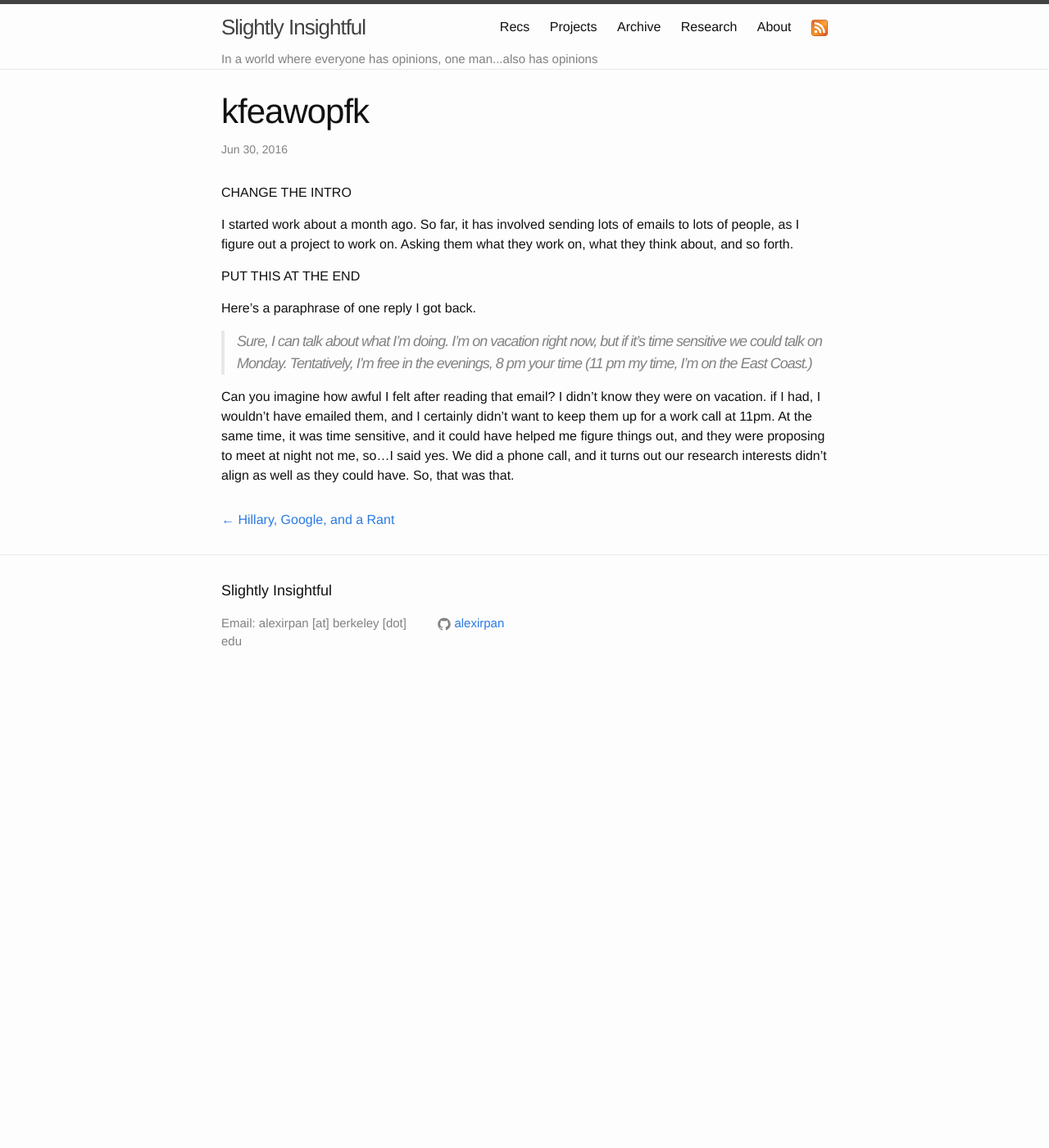
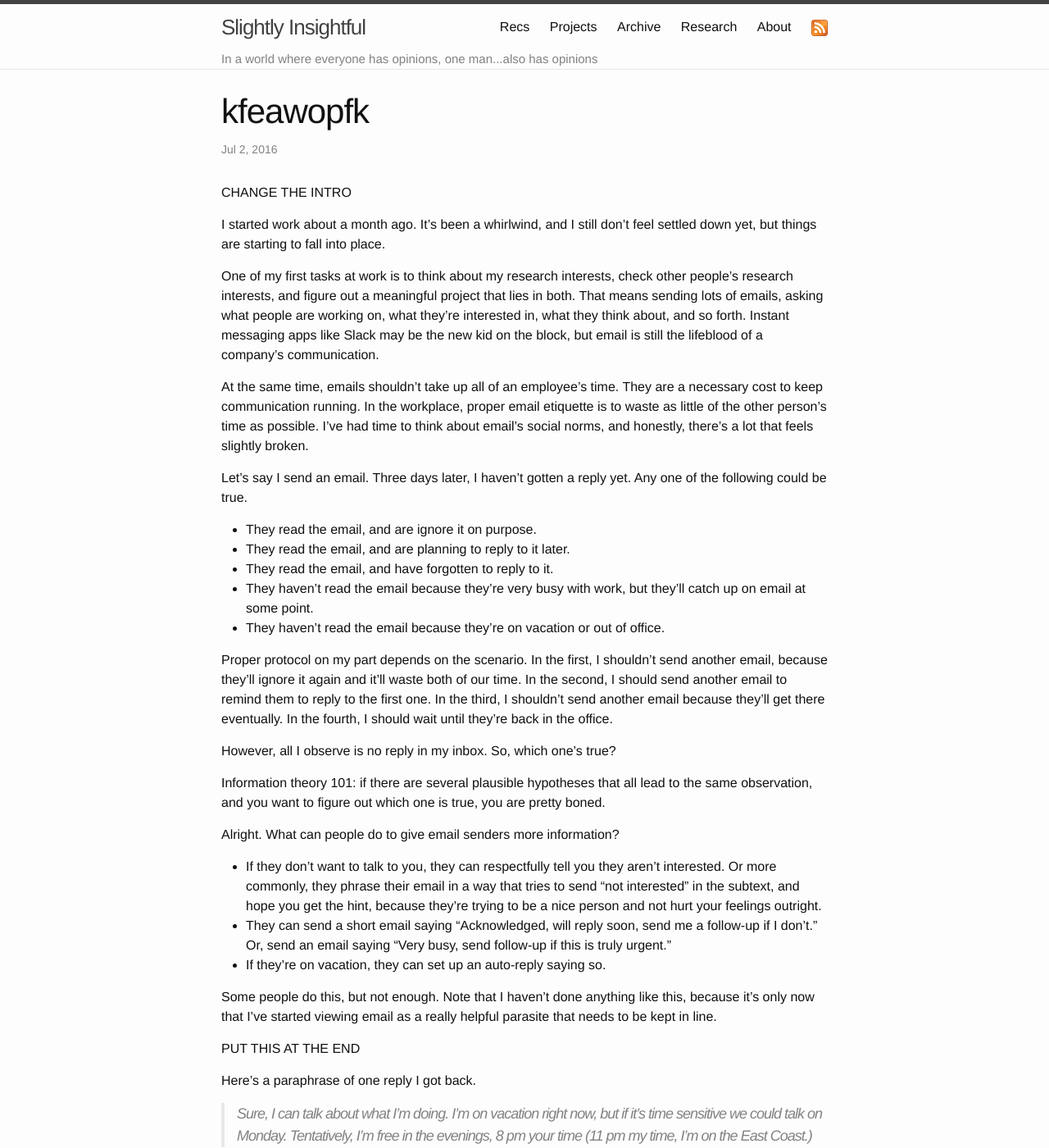
Before and after one commit to alexirpan/alexirpan.github.io, a Jekyll site: the page built from _posts/2016-06-30-email-time.markdown, in a window 1280 px wide and 1400 px high. Shown: the whole window at 82% size. Built offline with Jekyll 4.4.1, drawn with Linux system fonts in a browser that asks for light colours.

Commit message:
Got the start, need to work it out. FINISH ON THE 3RD

```diff
--- a/_posts/2016-06-30-email-time.markdown
+++ b/_posts/2016-06-30-email-time.markdown
@@ -1,14 +1,70 @@
 ---
 layout: post
 title:  "kfeawopfk"
-date:   2016-06-30 19:40:00 -0800
+date:   2016-07-02 19:40:00 -0800
 ---
 
 CHANGE THE INTRO
 
-I started work about a month ago. So far, it has involved sending lots of
-emails to lots of people, as I figure out a project to work on. Asking
-them what they work on, what they think about, and so forth.
+I started work about a month ago. It's been a whirlwind, and I still
+don't feel settled down yet, but things are starting to fall into place.
+
+One of my first tasks at work is to think about my research interests,
+check other people's research interests, and figure out a meaningful
+project that lies in both. That means sending lots of emails, asking
+what people are working on, what they're interested in, what they think
+about, and so forth.
+Instant messaging apps like Slack may be the new kid
+on the block, but email is still the lifeblood of a company's
+communication.
+
+At the same time, emails shouldn't take up all of an employee's time.
+They are a necessary cost to keep communication running. In the workplace,
+proper email etiquette is to waste as little of the other person's time
+as possible. I've had time to think about email's social norms, and
+honestly, there's a lot that feels slightly broken.
+
+Let's say I send an email. Three days later, I haven't gotten a reply
+yet. Any one of the following could be true.
+
+* They read the email, and are ignore it on purpose.
+* They read the email, and are planning to reply to it later.
+* They read the email, and have forgotten to reply to it.
+* They haven't read the email because they're very busy with work, but
+they'll catch up on email at some point.
+* They haven't read the email because they're on vacation or out of office.
+
+Proper protocol on my part depends on the scenario. In the first, I shouldn't
+send another email, because they'll ignore it again and it'll waste both
+of our time. In the second, I should send another email to remind them
+to reply to the first one. In the third, I shouldn't send another email
+because they'll get there eventually. In the fourth, I should wait until they're
+back in the office.
+
+However, all I observe is no reply in my inbox. So, which one's true?
+
+Information theory 101: if there
+are several plausible hypotheses that all lead to the same observation,
+and you want to figure out which one is true, you are pretty boned.
+
+Alright. What can people do to give email senders more information?
+
+* If they don't want to talk to you, they can respectfully tell you they
+aren't interested. Or more commonly, they phrase their email in a way
+that tries to send "not interested" in the subtext, and hope you get the
+hint, because they're trying to be a nice person and not hurt your feelings
+outright.
+* They can send a short email saying "Acknowledged, will reply soon, send
+me a follow-up if I don't." Or, send an email saying "Very busy, send follow-up
+if this is truly urgent."
+* If they're on vacation, they can set up an auto-reply saying so.
+
+Some people do this, but not enough. Note that I haven't done anything like
+this, because it's only now that I've started viewing email as a really
+helpful parasite that needs to be kept in line.
+
+
+
 
 PUT THIS AT THE END
 
```
